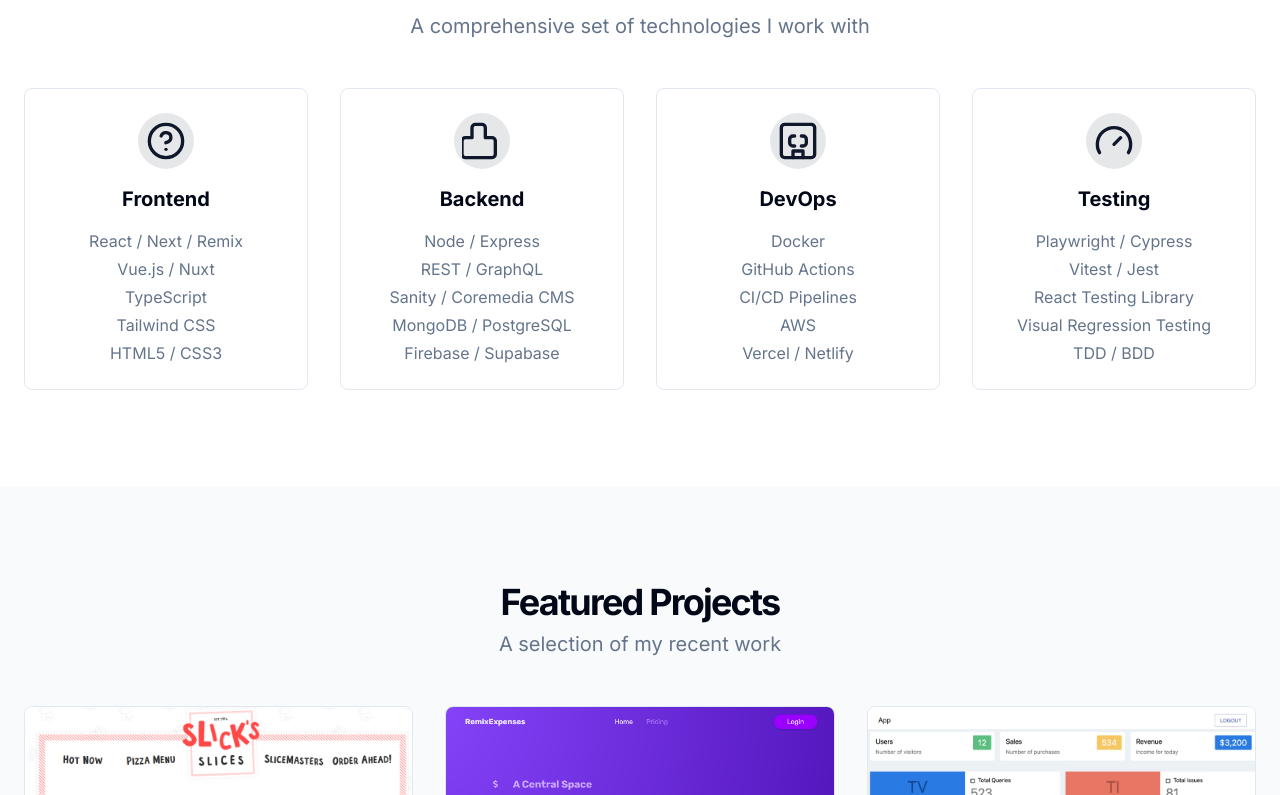
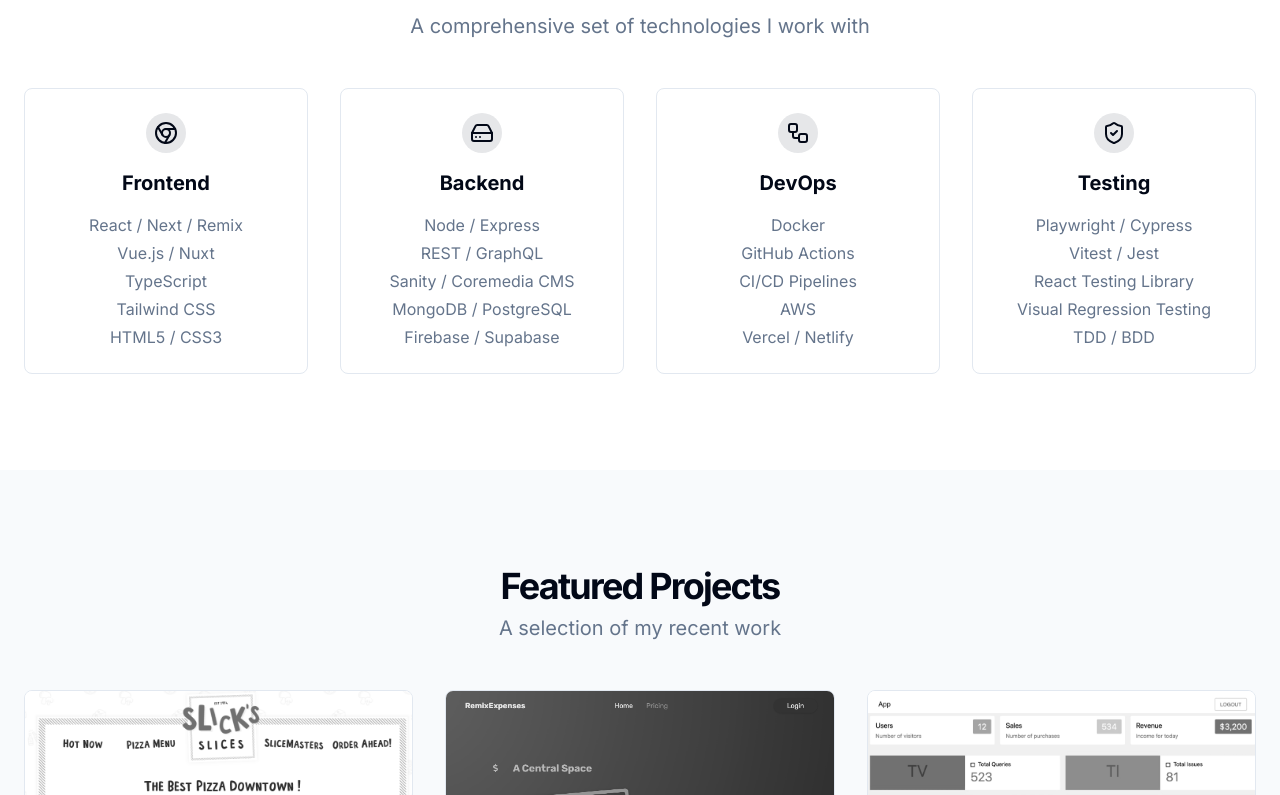
Before and after one commit to aniketicloud/portfolio-website, a Next.js app: page / in a window 1280 px wide. Shown: the part 1625-2420 px from the top of the page. Built offline with nearby package versions, Linux system fonts and the light colour scheme.

Commit message:
add new icons for frontend, backend, devops, and testing sections; update image styles for project cards

```diff
--- a/app/page.tsx
+++ b/app/page.tsx
@@ -1,4 +1,14 @@
-import { Github, Linkedin, Mail, ArrowDown, ExternalLink } from "lucide-react";
+import {
+  Chrome,
+  Github,
+  Linkedin,
+  Mail,
+  ArrowDown,
+  ExternalLink,
+  HardDrive,
+  Workflow,
+  ShieldCheck,
+} from "lucide-react";
 import Image from "next/image";
 import Link from "next/link";
 
@@ -12,6 +22,7 @@ export default function Home() {
       <header className="sticky top-0 z-40 w-full border-b bg-background/95 backdrop-blur">
         <div className="container flex h-16 items-center justify-between">
           <div className="font-bold text-xl">
+            <Link href="/">
               <Image
                 src="/aniket-logo.webp"
                 alt="Aniket Logo"
@@ -19,6 +30,7 @@ export default function Home() {
                 height={40}
                 className="object-contain rounded-full"
               />
+            </Link>
           </div>
           <nav className="hidden md:flex gap-6">
             <Link
@@ -167,22 +179,7 @@ export default function Home() {
             <div className="grid grid-cols-1 md:grid-cols-2 lg:grid-cols-4 gap-8 mt-12">
               <div className="flex flex-col items-center space-y-4 p-6 border rounded-lg bg-card">
                 <div className="p-2 bg-primary/10 rounded-full">
-                  <svg
-                    xmlns="http://www.w3.org/2000/svg"
-                    width="24"
-                    height="24"
-                    viewBox="0 0 24 24"
-                    fill="none"
-                    stroke="currentColor"
-                    strokeWidth="2"
-                    strokeLinecap="round"
-                    strokeLinejoin="round"
-                    className="text-primary h-10 w-10"
-                  >
-                    <circle cx="12" cy="12" r="10" />
-                    <path d="M9.09 9a3 3 0 0 1 5.83 1c0 2-3 3-3 3" />
-                    <path d="M12 17h.01" />
-                  </svg>
+                  <Chrome className="h-6 w-6" />
                 </div>
                 <h3 className="text-xl font-bold">Frontend</h3>
                 <ul className="text-center space-y-1 text-muted-foreground">
@@ -195,20 +192,7 @@ export default function Home() {
               </div>
               <div className="flex flex-col items-center space-y-4 p-6 border rounded-lg bg-card">
                 <div className="p-2 bg-primary/10 rounded-full">
-                  <svg
-                    xmlns="http://www.w3.org/2000/svg"
-                    width="24"
-                    height="24"
-                    viewBox="0 0 24 24"
-                    fill="none"
-                    stroke="currentColor"
-                    strokeWidth="2"
-                    strokeLinecap="round"
-                    strokeLinejoin="round"
-                    className="text-primary h-10 w-10"
-                  >
-                    <path d="M18 10h-4V4a2 2 0 0 0-2-2h-4a2 2 0 0 0-2 2v6H2a2 2 0 0 0-2 2v8a2 2 0 0 0 2 2h16a2 2 0 0 0 2-2v-8a2 2 0 0 0-2-2z" />
-                  </svg>
+                  <HardDrive className="h-6 w-6" />
                 </div>
                 <h3 className="text-xl font-bold">Backend</h3>
                 <ul className="text-center space-y-1 text-muted-foreground">
@@ -221,23 +205,7 @@ export default function Home() {
               </div>
               <div className="flex flex-col items-center space-y-4 p-6 border rounded-lg bg-card">
                 <div className="p-2 bg-primary/10 rounded-full">
-                  <svg
-                    xmlns="http://www.w3.org/2000/svg"
-                    width="24"
-                    height="24"
-                    viewBox="0 0 24 24"
-                    fill="none"
-                    stroke="currentColor"
-                    strokeWidth="2"
-                    strokeLinecap="round"
-                    strokeLinejoin="round"
-                    className="text-primary h-10 w-10"
-                  >
-                    <rect width="20" height="20" x="2" y="2" rx="2" />
-                    <path d="M9 22v-4h6v4" />
-                    <path d="M14 15h1a2 2 0 0 0 2-2v-2a2 2 0 0 0-2-2h-1" />
-                    <path d="M10 15h-1a2 2 0 0 1-2-2v-2a2 2 0 0 1 2-2h1" />
-                  </svg>
+                  <Workflow className="h-6 w-6" />
                 </div>
                 <h3 className="text-xl font-bold">DevOps</h3>
                 <ul className="text-center space-y-1 text-muted-foreground">
@@ -250,21 +218,7 @@ export default function Home() {
               </div>
               <div className="flex flex-col items-center space-y-4 p-6 border rounded-lg bg-card">
                 <div className="p-2 bg-primary/10 rounded-full">
-                  <svg
-                    xmlns="http://www.w3.org/2000/svg"
-                    width="24"
-                    height="24"
-                    viewBox="0 0 24 24"
-                    fill="none"
-                    stroke="currentColor"
-                    strokeWidth="2"
-                    strokeLinecap="round"
-                    strokeLinejoin="round"
-                    className="text-primary h-10 w-10"
-                  >
-                    <path d="m12 14 4-4" />
-                    <path d="M3.34 19a10 10 0 1 1 17.32 0" />
-                  </svg>
+                  <ShieldCheck className="h-6 w-6" />
                 </div>
                 <h3 className="text-xl font-bold">Testing</h3>
                 <ul className="text-center space-y-1 text-muted-foreground">
@@ -300,7 +254,7 @@ export default function Home() {
                     alt="E-commerce Platform"
                     width={600}
                     height={400}
-                    className="object-cover transition-transform group-hover:scale-105"
+                    className="object-cover grayscale transition-all group-hover:grayscale-0"
                   />
                 </div>
                 <div className="p-6">
@@ -356,7 +310,7 @@ export default function Home() {
                     alt="Real-time Chat App"
                     width={600}
                     height={400}
-                    className="object-cover transition-transform group-hover:scale-105"
+                    className="object-cover grayscale transition-all group-hover:grayscale-0"
                   />
                 </div>
                 <div className="p-6">
@@ -411,7 +365,7 @@ export default function Home() {
                     alt="Task Management Dashboard"
                     width={600}
                     height={400}
-                    className="object-cover transition-transform group-hover:scale-105"
+                    className="object-cover grayscale transition-transform group-hover:grayscale-0 group-hover:scale-105"
                   />
                 </div>
                 <div className="p-6">
```
Lines whose indentation alone changed are shown as unchanged.
